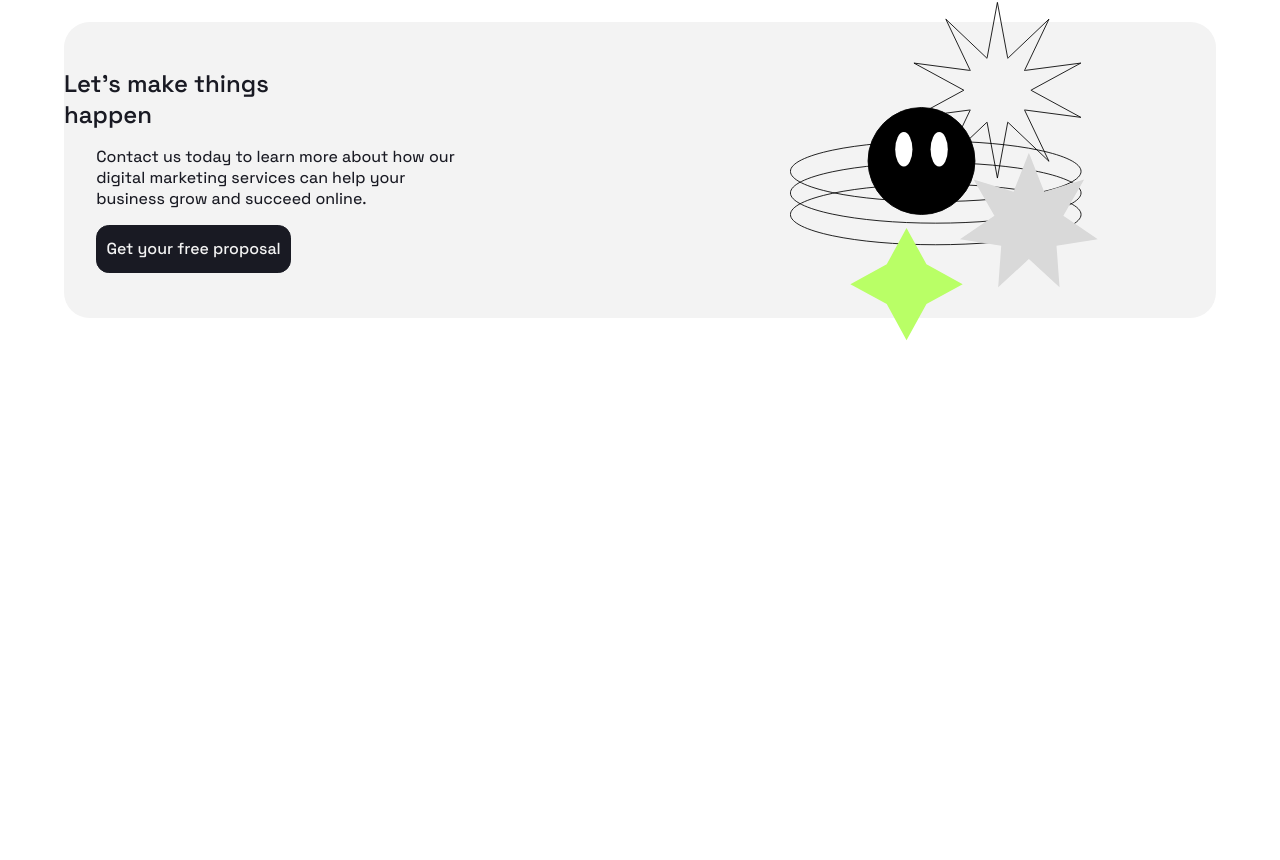
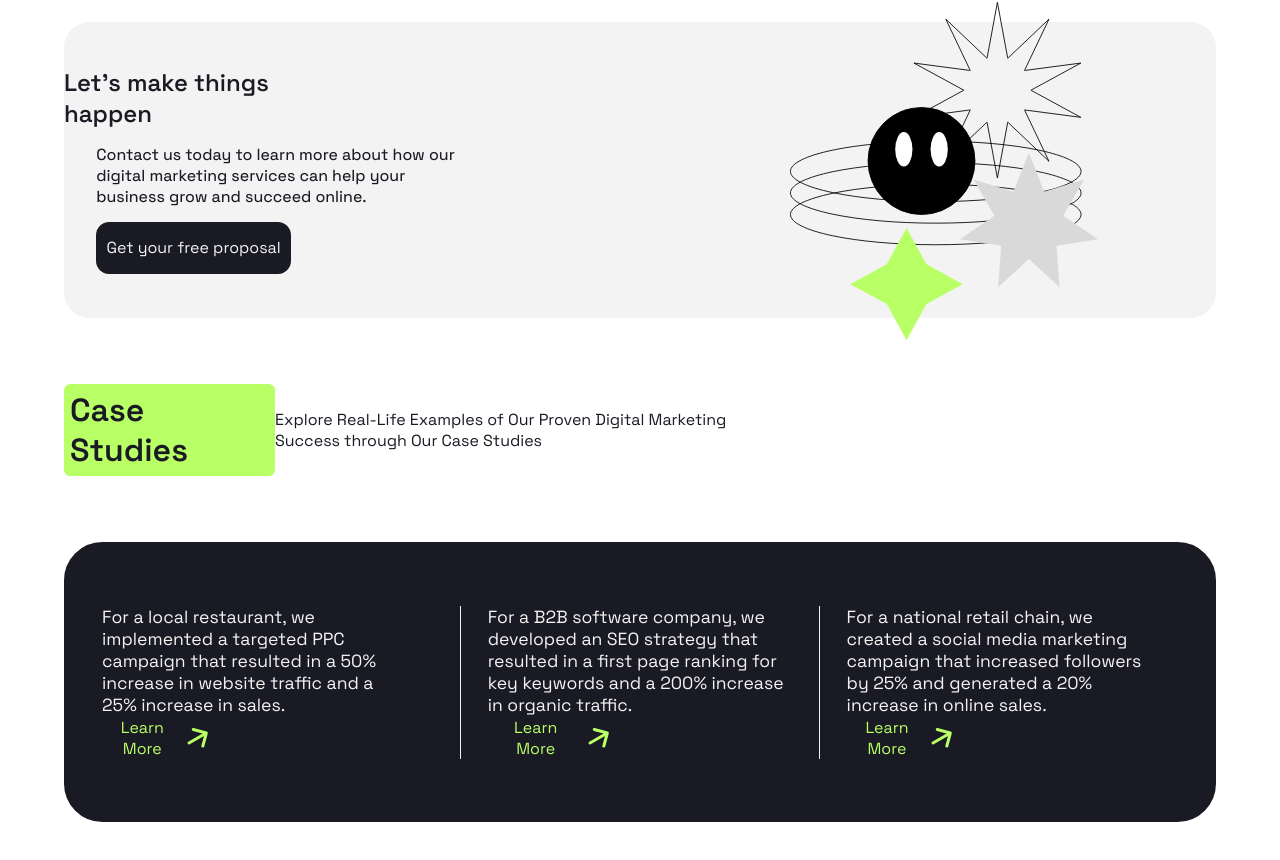
Before and after one commit to nicholas-sc-08/P-17_Positivus, a React (Vite) app in the folder Positivus/: page / in a window 1280 px wide. Shown: the part 1924-2784 px from the top of the page. Before the commit the page ends 2265 px from the top, so only its background shows below. Built offline with nearby package versions, Linux system fonts and the light colour scheme.

Commit message:
painel de case studies feito

```diff
--- a/Positivus/src/components/CTA/Cta.css
+++ b/Positivus/src/components/CTA/Cta.css
@@ -62,7 +62,7 @@
     align-items: center;
 
     width: 45%;
-    height: 20%;
+    height: 22%;
 }
 
 .container_alinhamento_button_cta button{
@@ -75,7 +75,7 @@
 
     font-size: 1rem;
     font-family: var(--t_um);
-    font-weight: 500;
+    font-weight: 400;
 
     border-radius: 1vw;
     border: 0.1vw solid var(--c_dois);
--- /dev/null
+++ b/Positivus/src/components/Case Studies/Painel/Painel_case_studies.css
@@ -0,0 +1,173 @@
+.container_painel_case_studies{
+
+    display: flex;
+    justify-content: space-between;
+    align-items: center;
+
+    width: 100%;
+    height: 50%;
+
+    border: 3vw solid var(--c_dois);
+    border-radius: 3vw;
+    background-color: var(--c_dois);
+}
+
+.container_case_study_um{
+
+    display: flex;
+    flex-direction: column;
+    justify-content: space-between;
+    width: 80%;
+    height: 75%;
+
+    border-right: 0.1vw solid var(--c_tres);
+}
+
+.alinhamento_botao_case_study_um{
+
+    width: 85%;
+}
+
+.container_case_study_um p{
+
+    width: 85%;
+
+    font-family: var(--t_um);
+    font-size: 1.1rem;
+
+    color: var(--c_tres);
+}
+
+.container_case_study_um button{
+
+    display: flex;
+    align-items: center;
+    justify-content: space-between;
+
+    cursor: pointer;
+    transition: 0.3s;
+
+    font-family: var(--t_um);
+    font-size: 1rem;
+    font-weight: 400;
+
+    width: 40%;
+    height: 100%;
+
+    border: 0px;
+
+    color: var(--c_um);
+    background-color: var(--c_dois);
+}
+
+.container_case_study_um button:hover{
+
+    text-decoration: underline;
+}
+
+.container_case_study_dois{
+
+    display: flex;
+    flex-direction: column;
+    align-items: center;
+    justify-content: space-between;
+    width: 80%;
+    height: 75%;
+
+    border-right: 0.1vw solid var(--c_tres);
+}
+
+.container_case_study_dois p{
+
+    width: 85%;
+
+    font-family: var(--t_um);
+    font-size: 1.1rem;
+
+    color: var(--c_tres);
+}
+
+.alinhamento_botao_case_study_dois{
+
+    width: 85%;
+}
+
+.container_case_study_dois button{
+
+    display: flex;
+    align-items: center;
+    justify-content: space-between;
+
+    cursor: pointer;
+    transition: 0.3s;
+
+    font-family: var(--t_um);
+    font-size: 1rem;
+    font-weight: 400;
+
+    width: 45%;
+    height: 100%;
+
+    border: 0px;
+
+    color: var(--c_um);
+    background-color: var(--c_dois);
+}
+
+.container_case_study_dois button:hover{
+
+    text-decoration: underline;
+}
+
+.container_case_study_tres{
+
+    display: flex;
+    flex-direction: column;
+    align-items: center;
+    justify-content: space-between;
+
+    width: 80%;
+    height: 75%;
+}
+
+.container_case_study_tres p{
+
+    width: 85%;
+
+    font-family: var(--t_um);
+    font-size: 1.1rem;
+
+    color: var(--c_tres);
+}
+
+.container_case_study_tres button{
+
+    display: flex;
+    align-items: center;
+    justify-content: space-between;
+
+    cursor: pointer;
+    transition: 0.3s;
+
+    font-family: var(--t_um);
+    font-size: 1rem;
+    font-weight: 400;
+
+    width: 40%;
+    height: 100%;
+
+    border: 0px;
+
+    color: var(--c_um);
+    background-color: var(--c_dois);
+}
+
+.container_case_study_tres button:hover{
+
+    text-decoration: underline;
+}
+
+.alinhamento_botao_case_study_tres{
+
+    width: 85%;
+}
--- /dev/null
+++ b/Positivus/src/components/Case Studies/Painel/Painel_case_studies.jsx
@@ -0,0 +1,47 @@
+import "./Painel_case_studies.css";
+
+function Painel_case_studies() {
+    return (
+        <section className="container_painel_case_studies">
+
+            <article className="container_case_study_um">
+
+                <p>For a local restaurant, we implemented a targeted PPC campaign that resulted in a 50% increase in website traffic and a 25% increase in sales.</p>
+
+                <div className="alinhamento_botao_case_study_um">
+
+                    <button>Learn More <img src="./images/Case Studies/Seta.svg" /></button>
+
+                </div>
+
+            </article>
+
+            <article className="container_case_study_dois">
+
+                <p>For a B2B software company, we developed an SEO strategy that resulted in a first page ranking for key keywords and a 200% increase in organic traffic.</p>
+
+                <div className="alinhamento_botao_case_study_dois">
+
+                    <button>Learn More <img src="./images/Case Studies/Seta.svg" /></button>
+
+                </div>
+
+            </article>
+
+            <article className="container_case_study_tres">
+
+                <p>For a national retail chain, we created a social media marketing campaign that increased followers by 25% and generated a 20% increase in online sales.</p>
+
+                <div className="alinhamento_botao_case_study_tres">
+
+                    <button>Learn More <img src="./images/Case Studies/Seta.svg" /></button>
+
+                </div>
+
+            </article>
+
+        </section>
+    )
+}
+
+export default Painel_case_studies
--- /dev/null
+++ b/Positivus/src/components/Case Studies/Section Case Studies/Section_case_studies.css
@@ -0,0 +1,5 @@
+.container_section_case_studies{
+
+    width: 90%;
+    height: 70vh;
+}
--- /dev/null
+++ b/Positivus/src/components/Case Studies/Section Case Studies/Section_case_studies.jsx
@@ -0,0 +1,16 @@
+import "./Section_case_studies.css";
+import Titulo from "../Titulo/Case_Studies_titulo.jsx";
+import Painel_case_studies from "../Painel/Painel_case_studies.jsx";
+
+function Section_case_studies() {
+  return (
+    <div className="container_section_case_studies">
+
+        <Titulo/>
+        <Painel_case_studies/>
+
+    </div>
+  )
+}
+
+export default Section_case_studies
--- /dev/null
+++ b/Positivus/src/components/Case Studies/Titulo/Case_Studies_titulo.css
@@ -0,0 +1,32 @@
+.container_case_studies_titulo{
+
+    display: flex;
+    align-items: center;
+    justify-content: space-between;
+    width: 60%;
+    height: 40%;
+}
+
+.container_case_studies_titulo h2{
+
+    font-family: var(--t_um);
+    font-size: 2rem;
+    font-weight: 600;
+
+    border-radius: 0.5vw;
+    border: 0.5vw solid var(--c_um);
+
+    color: var(--c_dois);
+    background-color: var(--c_um);
+}
+
+.container_case_studies_titulo span{
+
+    width: 70%;
+
+    font-family: var(--t_um);
+    font-size: 1rem;
+    font-weight: 400;
+
+    color: var(--c_dois);
+}
--- /dev/null
+++ b/Positivus/src/components/Case Studies/Titulo/Case_studies_titulo.jsx
@@ -0,0 +1,14 @@
+import "./Case_Studies_titulo.css";
+
+function Case_Studies_titulo() {
+  return (
+    <header className="container_case_studies_titulo">
+
+        <h2>Case Studies</h2>
+        <span>Explore Real-Life Examples of Our Proven Digital Marketing Success through Our Case Studies</span>
+
+    </header>
+  )
+}
+
+export default Case_Studies_titulo
--- a/Positivus/src/components/Header/Header.css
+++ b/Positivus/src/components/Header/Header.css
@@ -100,5 +100,7 @@
 .container_botao_header button:hover{
 
     border: 0.1vw solid var(--c_dois);
-    background-color: var(--c_um);
+
+    color: var(--c_tres);
+    background-color: var(--c_dois);
 }
--- a/Positivus/src/pages/Home/Home.jsx
+++ b/Positivus/src/pages/Home/Home.jsx
@@ -4,6 +4,7 @@ import Banner from '../../components/Banner/Banner.jsx';
 import Marcas from '../../components/Marcas/Marcas.jsx';
 import Section_cards from '../../components/Cards Serviço/Section Cards/Section_cards.jsx';
 import Cta from '../../components/CTA/Cta.jsx';
+import Section_case_studies from '../../components/Case Studies/Section Case Studies/Section_case_studies.jsx';
 
 function Home() {
   return (
@@ -14,6 +15,7 @@ function Home() {
       <Marcas />
       <Section_cards/>
       <Cta/>
+      <Section_case_studies/>
 
     </div>
   )
```
Also changed, not shown: Positivus/public/images/Case Studies/Seta.svg (added).
